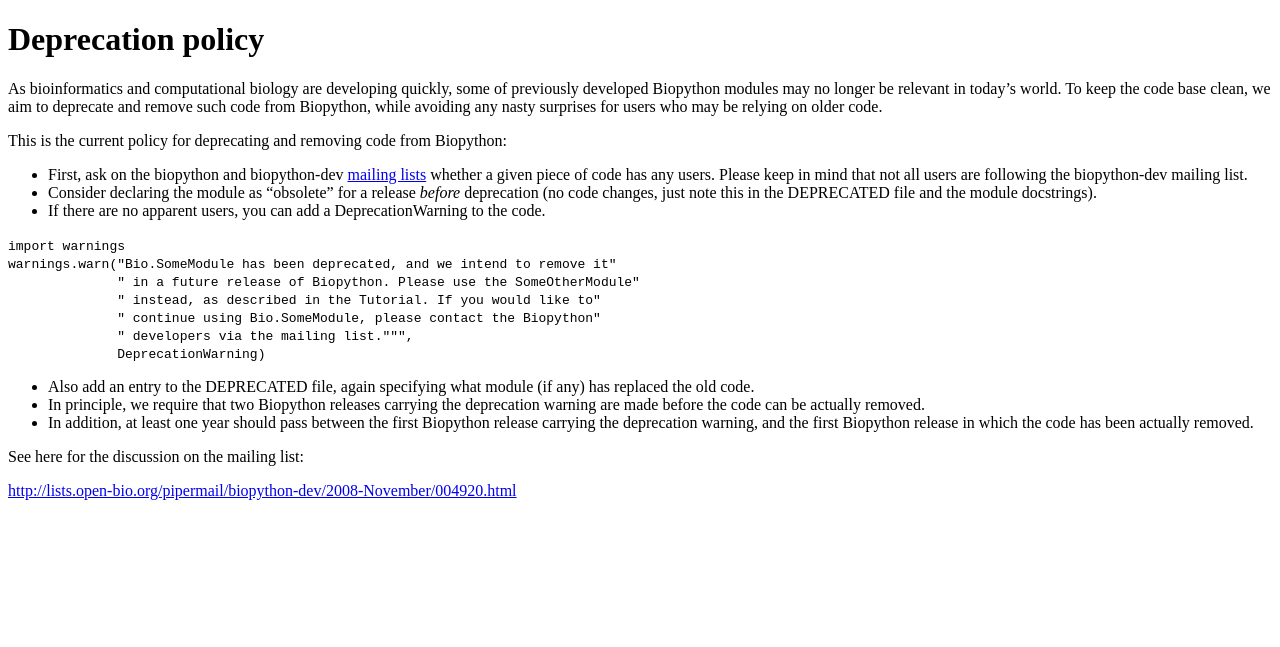
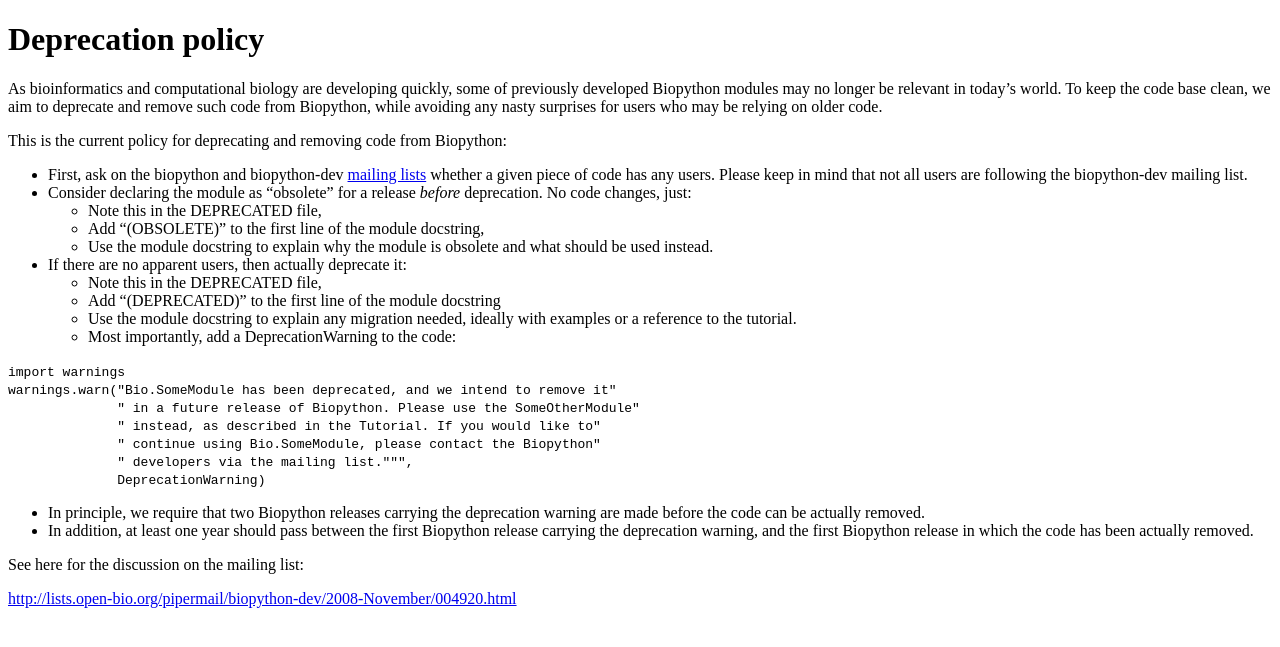
Before and after one commit to biopython/biopython.github.io, a Jekyll site: the page built from wiki/Deprecation_policy.md, in a window 1280 px wide. Shown: the top 647 px of the page. Built offline with Jekyll 4.4.1, drawn with Linux system fonts in a browser that asks for light colours.

Commit message:
Try to clarify the procedure

```diff
--- a/wiki/Deprecation_policy.md
+++ b/wiki/Deprecation_policy.md
@@ -17,11 +17,18 @@ Biopython:
     lists](mailing_lists "wikilink") whether a given piece of code has
     any users. Please keep in mind that not all users are following the
     biopython-dev mailing list.
--   Consider declaring the module as "obsolete" for a release *before*
-    deprecation (no code changes, just note this in the DEPRECATED file
-    and the module docstrings).
--   If there are no apparent users, you can add a DeprecationWarning to
-    the code.
+-   Consider declaring the module as "obsolete" for a release
+    *before* deprecation. No code changes, just:
+    -   Note this in the DEPRECATED file,
+    -   Add "(OBSOLETE)" to the first line of the module docstring,
+    -   Use the module docstring to explain why the module is obsolete
+        and what should be used instead.
+-   If there are no apparent users, then actually deprecate it:
+    -   Note this in the DEPRECATED file,
+    -   Add "(DEPRECATED)" to the first line of the module docstring
+    -   Use the module docstring to explain any migration needed,
+        ideally with examples or a reference to the tutorial.
+    -   Most importantly, add a DeprecationWarning to the code:
 
 `import warnings`
 `warnings.warn("Bio.SomeModule has been deprecated, and we intend to remove it"`
@@ -31,8 +38,6 @@ Biopython:
 `              " developers via the mailing list.""",`
 `              DeprecationWarning)`
 
--   Also add an entry to the DEPRECATED file, again specifying what
-    module (if any) has replaced the old code.
 -   In principle, we require that two Biopython releases carrying the
     deprecation warning are made before the code can be
     actually removed.
```
Also changed, not shown: 1 other file.
